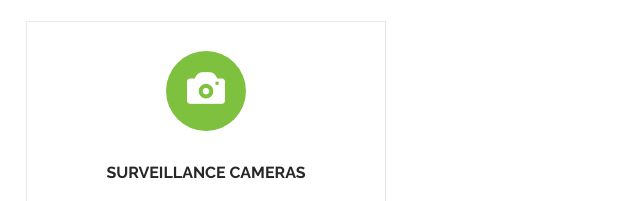
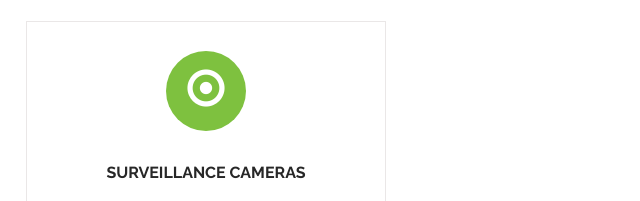
Before and after one commit to pablanothewind/Proven-Protection, a plain HTML site: page index.html in a window 1280 px wide. Shown: the part 2130-2331 px from the top of the page, 434-1074 px from the left. Drawn offline with nearby package versions, Linux system fonts and the light colour scheme.

Commit message:
Update index.html

```diff
--- a/index.html
+++ b/index.html
@@ -211,7 +211,7 @@
                <!--Services Item-->
                <div class="col-md-4">
                    <div class="services-box">
-                       <div class="services-icon"> <i class="glyphicon glyphicon-camera"></i> </div>
+                       <div class="services-icon"> <i class="glyphicon glyphicon-record"></i> </div>
                        <div class="services-desc">
                           <h4>Surveillance Cameras</h4>
                           <p>Surveillance Cameras provide peace of mind. Advancements in technology have introduced features like motion detection, night vision, and remote access, providing users with increased flexibility and functionality. Surveillance cameras are integral tools for maintaining security and ensuring the safety of both people and property. </p>
```
